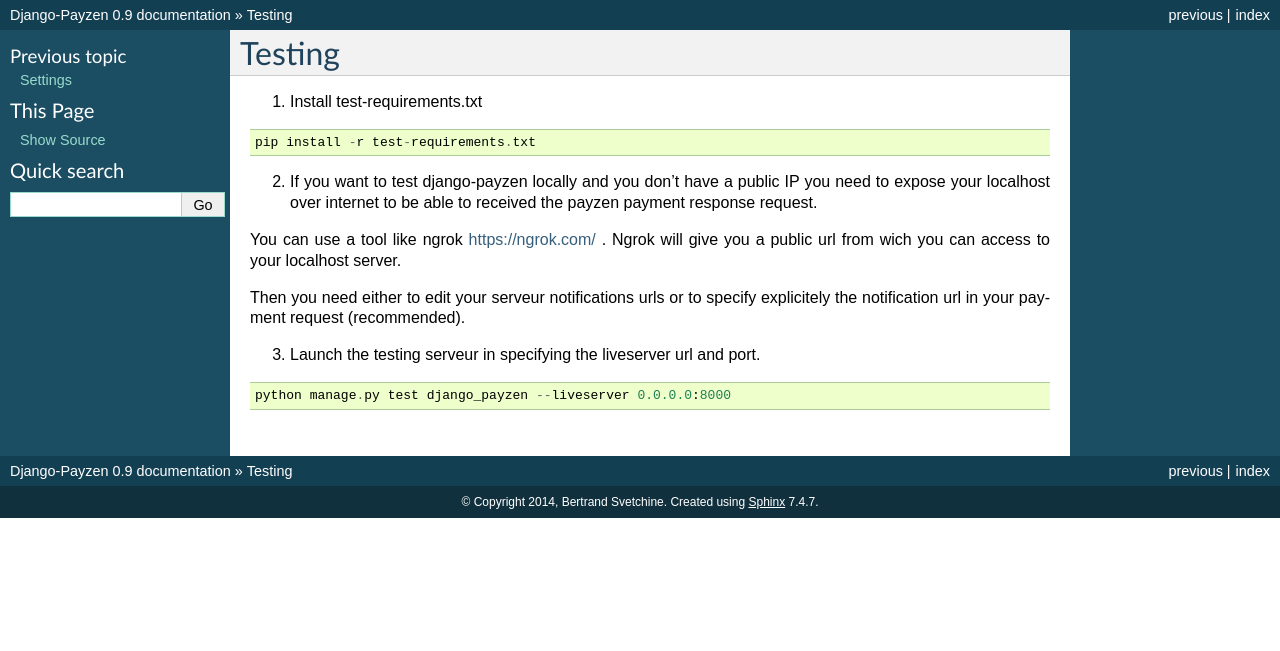
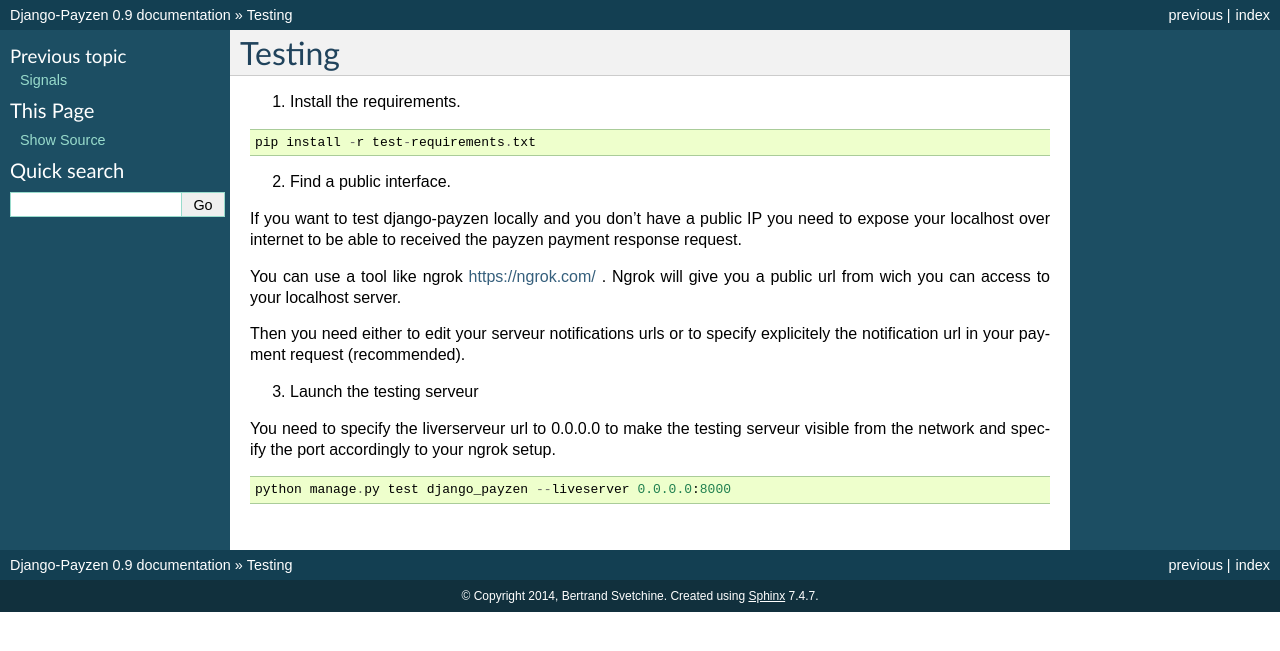
Before and after one commit to bsvetchine/django-payzen, a Sphinx documentation site: the page built from docs/testing.rst, in a window 1280 px wide. Shown: the top 651 px of the page. Built offline with Sphinx 7.4.7, drawn with Linux system fonts in a browser that asks for light colours; pages that are not in the unit, such as notebooks, are missing from menus.

Commit message:
complete doc.

```diff
--- a/docs/index.rst
+++ b/docs/index.rst
@@ -9,4 +9,7 @@ Contents:
 
     installation
     settings
+    payment_request
+    payment_tag
+    signals
     testing
--- a/docs/installation.rst
+++ b/docs/installation.rst
@@ -8,7 +8,8 @@ Installation
     pip install https://github.com/bsvetchine/django-payzen/archive/master.zip
 
 
-2. Configure django-payzen settings.
+2. Configure django-payzen settings :doc:`/settings`.
+
 
 3. Include "django_payzen.urls" in your urls.py
 
--- a/docs/settings.rst
+++ b/docs/settings.rst
@@ -6,7 +6,7 @@ Settings
 ``VADS_SITE_ID``
 ----------------
 
-Mandatory setting : your payzen client ID. You will find it in `your payzen dashboard <https://secure.payzen.eu/vads-merchant/>`.
+Mandatory setting : your payzen client ID. You will find it in `your payzen dashboard <https://secure.payzen.eu/vads-merchant/>`_.
 
 .. _settings_vads_certificate
 
@@ -20,7 +20,7 @@ Mandatory setting : the payzen certificate to use. You can generate a certificat
 ``VADS_CTX_MODE``
 -----------------
 
-Mandatory setting : 'TEST' or 'PRODUCTION'. Remark : be careful to set the vads_certificate value according to the VADS_CTX_MODE.
+Mandatory setting : 'TEST' or 'PRODUCTION'. Remark : be careful to set the VADS_CERTIFICATE value accordingly to the VADS_CTX_MODE.
 
 .. _settings_vads_currency
 
--- a/docs/testing.rst
+++ b/docs/testing.rst
@@ -1,19 +1,23 @@
 Testing
 =======
 
-1. Install test-requirements.txt
+1. Install the requirements.
 
 ::
 
     pip install -r test-requirements.txt
 
-2. If you want to test django-payzen locally and you don't have a public IP you need to expose your localhost over internet to be able to received the payzen payment response request.
+2. Find a public interface.
+
+If you want to test django-payzen locally and you don't have a public IP you need to expose your localhost over internet to be able to received the payzen payment response request.
 
 You can use a tool like ngrok https://ngrok.com/ . Ngrok will give you a public url from wich you can access to your localhost server.
 
 Then you need either to edit your serveur notifications urls or to specify explicitely the notification url in your payment request (recommended).
 
-3. Launch the testing serveur in specifying the liveserver url and port.
+3. Launch the testing serveur
+
+You need to specify the liverserveur url to 0.0.0.0 to make the testing serveur visible from the network and specify the port accordingly to your ngrok setup.
 
 ::
 
```
Also changed, not shown: docs/payment_request.rst (added, +68 -0 lines), docs/signals.rst (added, +25 -0 lines), docs/template_tag.rst (added, +23 -0 lines), 1 other file.
